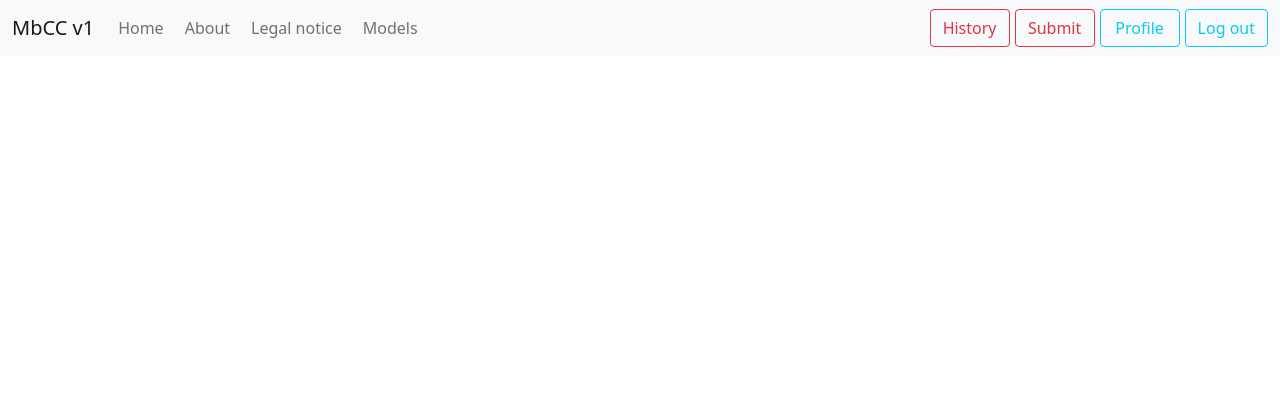
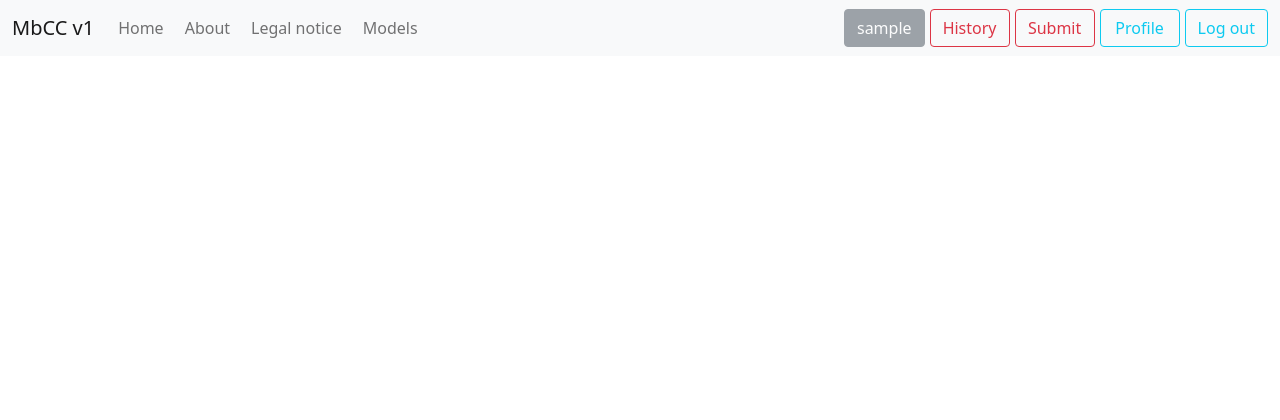
Before and after one commit to ClinicalEpigeneticsLaboratory/ACCS, a Django app: page /about/ in a window 1280 px wide. Shown: the top 420 px of the page. Run offline with Django 5.2, Linux system fonts and the light colour scheme; the visitor is signed in with stand-in values (Sample User, id 1); data that the repository does not hold is empty; parts of the project's set-up code (start-up, migrations or seed data) failed here and were passed over.

Commit message:
Updated base template

```diff
--- a/accs_app/app/templates/app/base.html
+++ b/accs_app/app/templates/app/base.html
@@ -41,7 +41,8 @@
             {% if user.is_authenticated %}
 
             <div class="navbar-nav nav-justified-right">
-                <!-- Modal Trigger Button -->
+                <button type="button" class="btn btn-secondary" disabled>{{ user.username }}</button>
+
                 <a href="{% url 'accs-history' %}">
                     <button class="btn btn-outline-danger" style="min-width: 80px">History</button>
                 </a>
```
